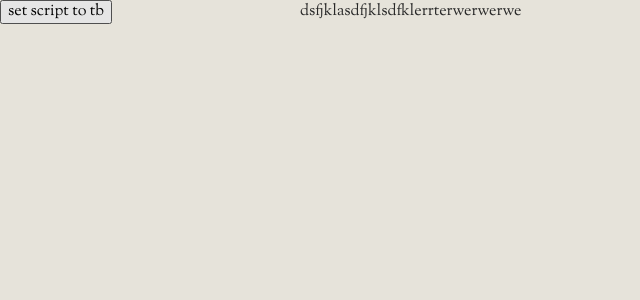
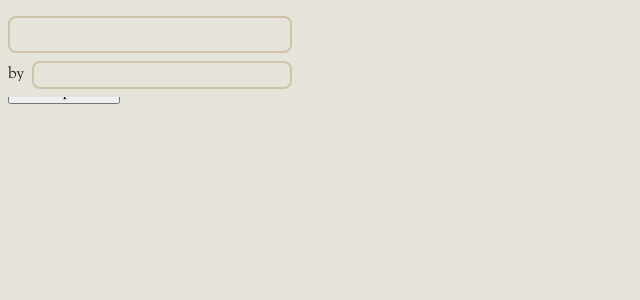
Before and after one commit to s-thom/botc-script-builder, a Svelte app: page / in a window 1280 px wide. Shown: the top 300 px of the page, without its empty margins (0-640 px from the left). Built offline with nearby package versions, Linux system fonts and the light colour scheme.

Commit message:
Add script title and author inputs to character list

```diff
--- a/src/components/App.svelte
+++ b/src/components/App.svelte
@@ -1,22 +1,23 @@
 <script lang="ts">
   import tb from "../generated/edition-scripts/tb.json";
   import { setScript } from "../lib/state.svelte";
-  import CurrentCharacterList from "./CurrentCharacterList.svelte";
+  import BasicMetadataForm from "./script/BasicMetadataForm.svelte";
+  import CurrentCharacterList from "./script/CurrentCharacterList.svelte";
 </script>
 
 <main class="container">
   <div class="column character-list">
+    <BasicMetadataForm />
     <button
       type="button"
       onclick={() => {
         setScript(tb);
       }}>set script to tb</button
     >
-    <div></div>
     <CurrentCharacterList />
   </div>
-  <div class="column">dsfjklasdfjklsdfkl</div>
-  <div class="column">errterwerwerwe</div>
+  <div class="column"></div>
+  <div class="column"></div>
 </main>
 
 <style>
@@ -30,6 +31,7 @@
     height: 100%;
     max-height: 100%;
     overflow-y: auto;
+    padding: 0.5rem;
   }
 
   .character-list {
--- a/src/components/CurrentCharacterList.svelte
+++ /dev/null
@@ -1,27 +0,0 @@
-<script lang="ts">
-  import type { CharacterTeam } from "../generated/script-schema";
-  import { globalState } from "../lib/state.svelte";
-  import TeamCharacterList from "./list/TeamCharacterList.svelte";
-
-  const teamNames: Record<CharacterTeam, string> = {
-    townsfolk: "Townsfolk",
-    outsider: "Outsiders",
-    minion: "Minions",
-    demon: "Demons",
-    traveller: "Travellers",
-    fabled: "Fabled",
-  };
-</script>
-
-{#each Object.entries(teamNames) as [team, teamName]}
-  {#if globalState.characters[team as CharacterTeam].length > 0}
-    <h2>{teamName}</h2>
-    <TeamCharacterList
-      {team}
-      characters={globalState.characters[team as CharacterTeam]}
-    />
-  {/if}
-{/each}
-
-<style>
-</style>
--- /dev/null
+++ b/src/components/script/BasicMetadataForm.svelte
@@ -0,0 +1,75 @@
+<script lang="ts">
+  import { globalState } from "../../lib/state.svelte";
+</script>
+
+<form class="title-form">
+  <h1 class="line">
+    <label class="visually-hidden" for="script-title">Script title</label><input
+      id="script-title"
+      name="script-title"
+      class="input title-input"
+      type="text"
+      aria-label="Title"
+      autocomplete="off"
+      bind:value={globalState.meta.name}
+    />
+  </h1>
+  <p class="line">
+    <span>by </span><label class="visually-hidden" for="script-author"
+      >Script author</label
+    ><input
+      id="script-author"
+      name="script-author"
+      class="input"
+      type="text"
+      aria-label="Author"
+      autocomplete="off"
+      bind:value={globalState.meta.author}
+    />
+  </p>
+</form>
+
+<style>
+  .title-form {
+    position: sticky;
+    background-color: var(--color-background);
+    top: 0;
+    padding: 0.5rem;
+    margin: -0.5rem;
+  }
+
+  .line {
+    display: flex;
+    align-items: center;
+    gap: 0.5rem;
+
+    &:not(:first-child) {
+      margin-block-start: 0.5rem;
+    }
+    &:not(:last-child) {
+      margin-block-end: 0.5rem;
+    }
+  }
+
+  .input {
+    flex-grow: 1;
+    background: transparent;
+    border: 2px solid var(--color-control-border-active);
+    border-radius: var(--border-radius);
+    color: inherit;
+    min-width: 0;
+    padding: 0.2rem;
+
+    &:hover {
+      border-color: var(--color-control-border-hover);
+    }
+
+    &:active {
+      border-color: var(--color-control-border-active);
+    }
+  }
+
+  .title-input {
+    font-size: 1.5rem;
+  }
+</style>
--- /dev/null
+++ b/src/components/script/CurrentCharacterList.svelte
@@ -0,0 +1,32 @@
+<script lang="ts">
+  import type { CharacterTeam } from "../../generated/script-schema";
+  import { globalState } from "../../lib/state.svelte";
+  import TeamCharacterList from "./TeamCharacterList.svelte";
+
+  const teamNames: Record<CharacterTeam, string> = {
+    townsfolk: "Townsfolk",
+    outsider: "Outsiders",
+    minion: "Minions",
+    demon: "Demons",
+    traveller: "Travellers",
+    fabled: "Fabled",
+  };
+</script>
+
+{#each Object.entries(teamNames) as [team, teamName]}
+  {#if globalState.characters[team as CharacterTeam].length > 0}
+    <div class="team-list">
+      <h2>{teamName}</h2>
+      <TeamCharacterList
+        {team}
+        characters={globalState.characters[team as CharacterTeam]}
+      />
+    </div>
+  {/if}
+{/each}
+
+<style>
+  .team-list {
+    margin-block: 1rem;
+  }
+</style>
```
Also changed, not shown: src/components/script/TeamCharacterList.svelte (renamed from src/components/list/TeamCharacterList.svelte).
